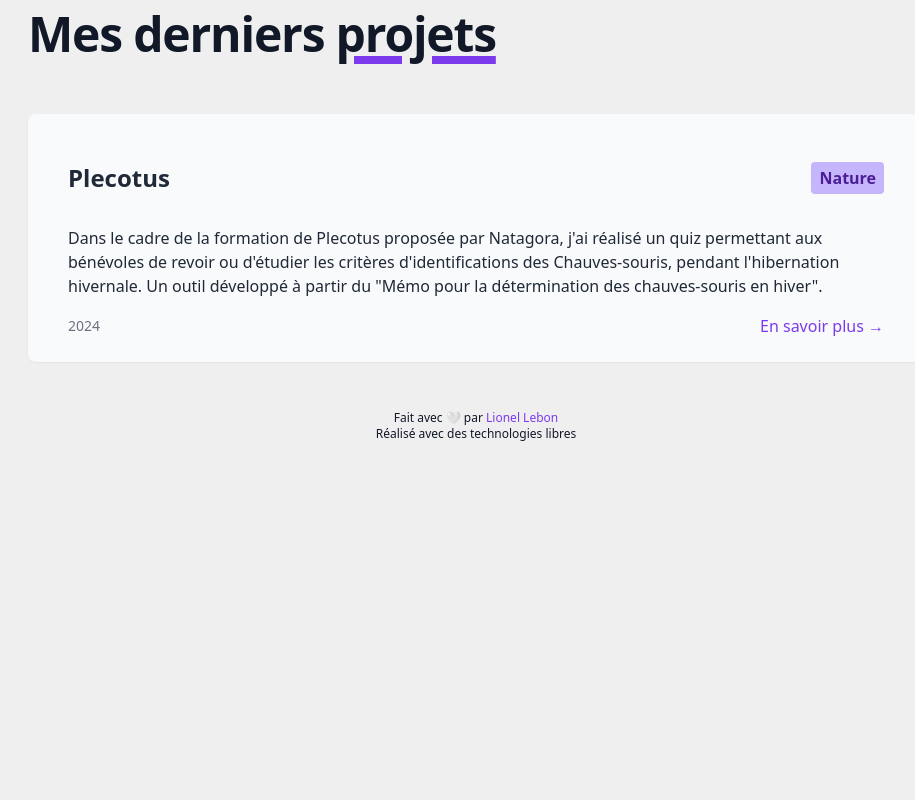
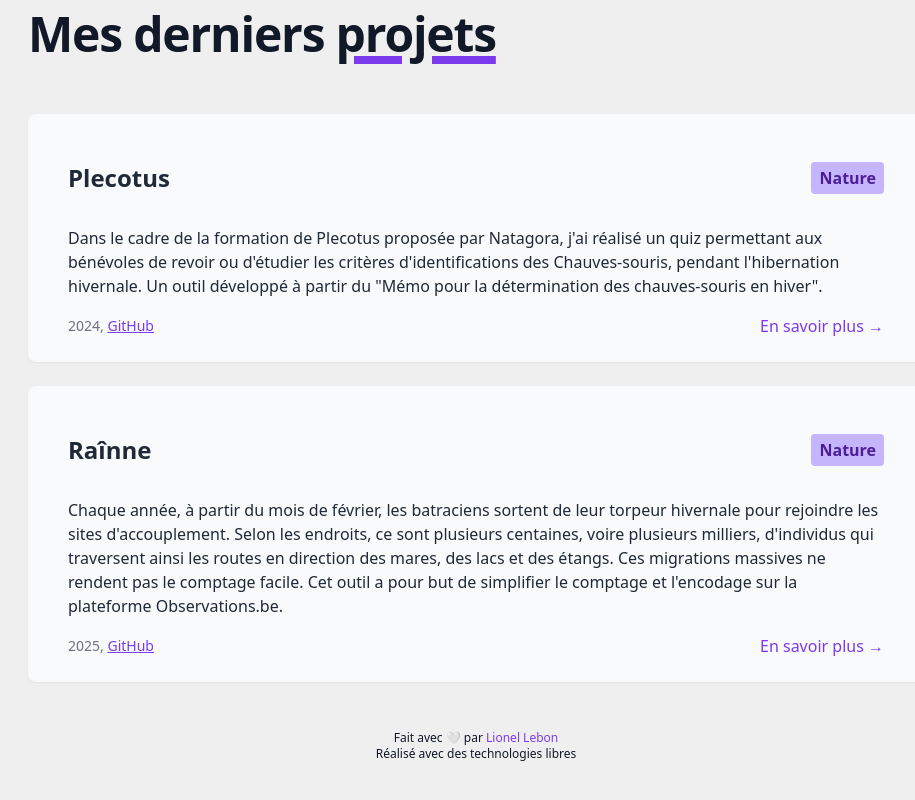
Before and after one commit to lebolnobel/lionellebon.eu, a React (Vite) app: page / in a window 1280 px wide. Shown: the part 1214-2014 px from the top of the page, without its empty margins (164-1079 px from the left). Before the commit the page ends 1696 px from the top, so only its background shows below. Built offline with nearby package versions, Linux system fonts and the light colour scheme.

Commit message:
feat: rainne-obs

```diff
--- a/src/app/App.tsx
+++ b/src/app/App.tsx
@@ -81,7 +81,18 @@ const App = (): React.ReactNode => {
       </Title>
 
       <Activity
-        date="2024"
+        description={
+          <p>
+            2024,{' '}
+            <a
+              href="https://github.com/lebolnobel/plecotus-quiz"
+              title="github/lebolnobel"
+              className="underline text-violet-600"
+            >
+              GitHub
+            </a>
+          </p>
+        }
         tag="Nature"
         title="Plecotus"
         content={
@@ -96,6 +107,35 @@ const App = (): React.ReactNode => {
         link="https://plecotus.netlify.app/"
       />
 
+      <Activity
+        description={
+          <p>
+            2025,{' '}
+            <a
+              href="https://github.com/lebolnobel/rainne-obs"
+              title="github/lebolnobel"
+              className="underline text-violet-600"
+            >
+              GitHub
+            </a>
+          </p>
+        }
+        tag="Nature"
+        title="Raînne"
+        content={
+          <p>
+            Chaque année, à partir du mois de février, les batraciens sortent de
+            leur torpeur hivernale pour rejoindre les sites d'accouplement.
+            Selon les endroits, ce sont plusieurs centaines, voire plusieurs
+            milliers, d'individus qui traversent ainsi les routes en direction
+            des mares, des lacs et des étangs. Ces migrations massives ne
+            rendent pas le comptage facile. Cet outil a pour but de simplifier
+            le comptage et l'encodage sur la plateforme Observations.be.
+          </p>
+        }
+        link="https://rainne.netlify.app/"
+      />
+
       <Footer />
     </main>
   );
--- a/src/app/components/Activity.tsx
+++ b/src/app/components/Activity.tsx
@@ -1,7 +1,7 @@
 import * as React from 'react';
 
 type ActivityType = {
-  date?: string;
+  description?: React.ReactNode;
   title: React.ReactNode;
   content: React.ReactNode;
   tag: string;
@@ -9,7 +9,7 @@ type ActivityType = {
 };
 
 export const Activity = (props: ActivityType): React.ReactNode => {
-  const { date, title, content, tag, link } = props;
+  const { description, title, content, tag, link } = props;
 
   return (
     <div className="text-gray-800 pt-6">
@@ -26,7 +26,9 @@ export const Activity = (props: ActivityType): React.ReactNode => {
         </div>
         <div className="mt-8 mb-2">{content}</div>
         <div className="flex items-center justify-between mt-4">
-          {(date && <span className="text-sm text-gray-500">{date}</span>) ||
+          {(description && (
+            <span className="text-sm text-gray-500">{description}</span>
+          )) ||
             '\u00A0'}
           <a href={link} className="hover:underline text-violet-600">
             En savoir plus →
```
